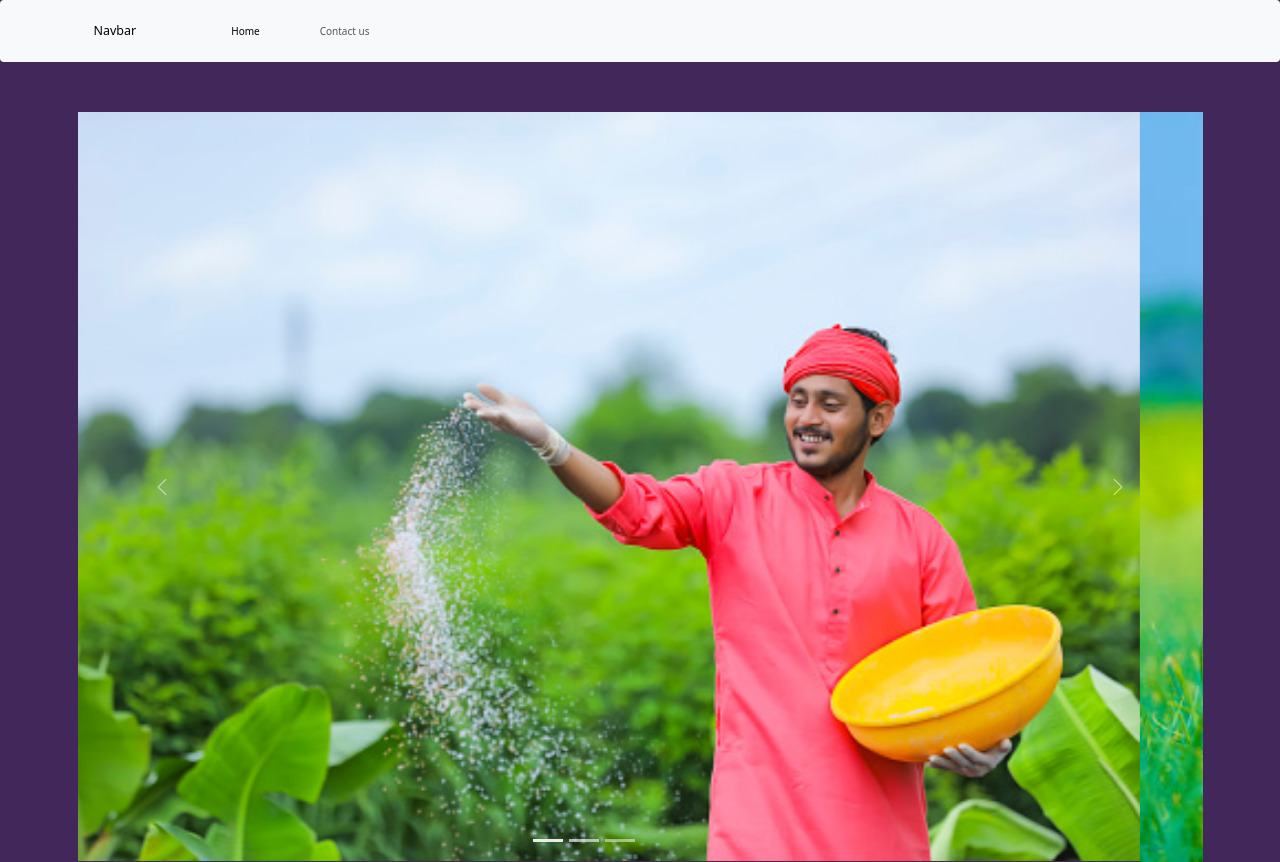
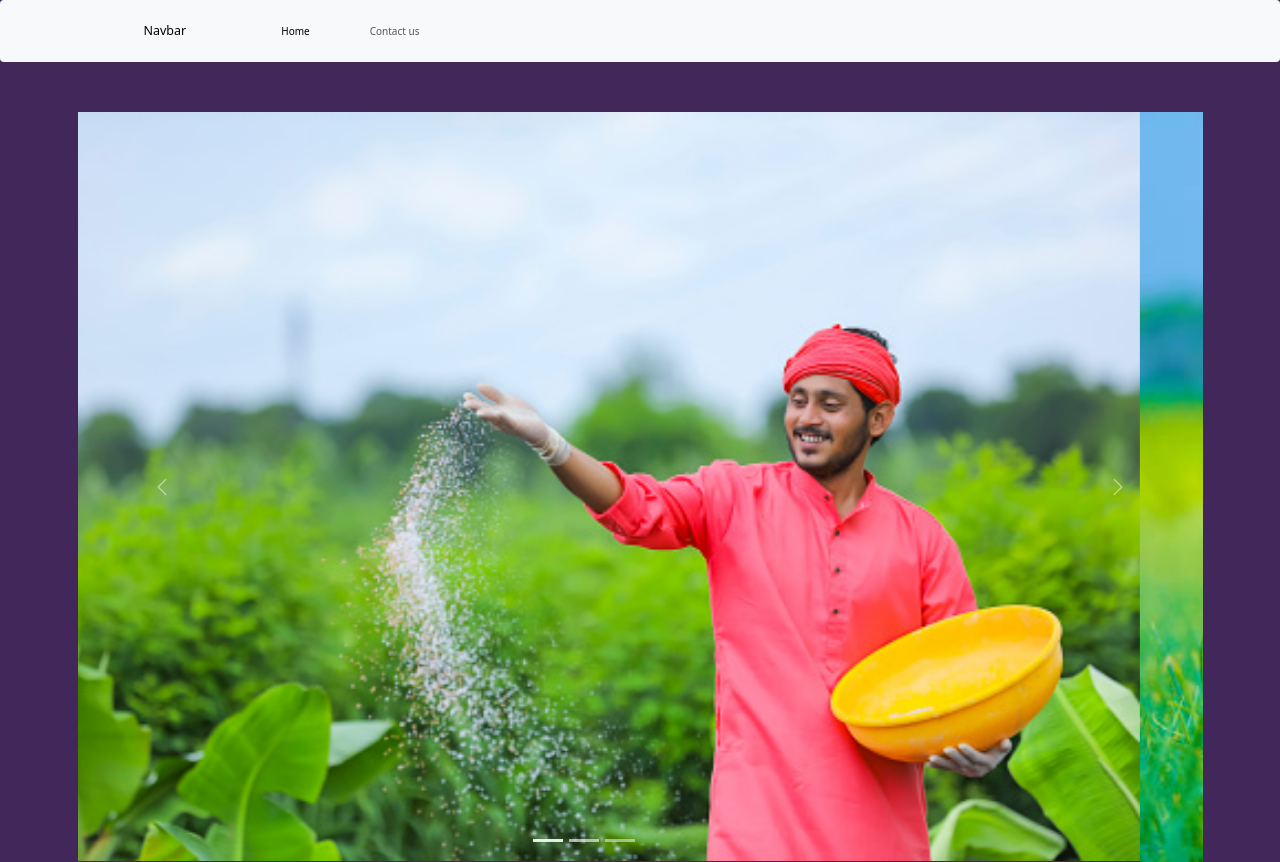
Before and after one commit to mahe141/agriculture, a plain HTML site: page index.html in a window 1280 px wide. Shown: the top 862 px of the page. Drawn offline with nearby package versions, Linux system fonts and the light colour scheme; a script that the page names is missing.

Commit message:
Update index.html

```diff
--- a/index.html
+++ b/index.html
@@ -50,7 +50,7 @@
         <center>
         <nav class="navbar navbar-expand-lg bg-body-tertiary" style="display:grid;width:100%;">
           <div class="container-fluid">
-            <a class="navbar-brand" href="#" style="font-size: auto; padding-top: 15px;padding-left:100px;">Navbar</a>
+            <a class="navbar-brand" href="#" style="font-size: auto; padding-top: 15px;padding-left:150px;">Navbar</a>
             <button class="navbar-toggler" type="button" data-bs-toggle="collapse" data-bs-target="#navbarSupportedContent" aria-controls="navbarSupportedContent" aria-expanded="false" aria-label="Toggle navigation">
               <span class="navbar-toggler-icon"></span>
             </button>
```
